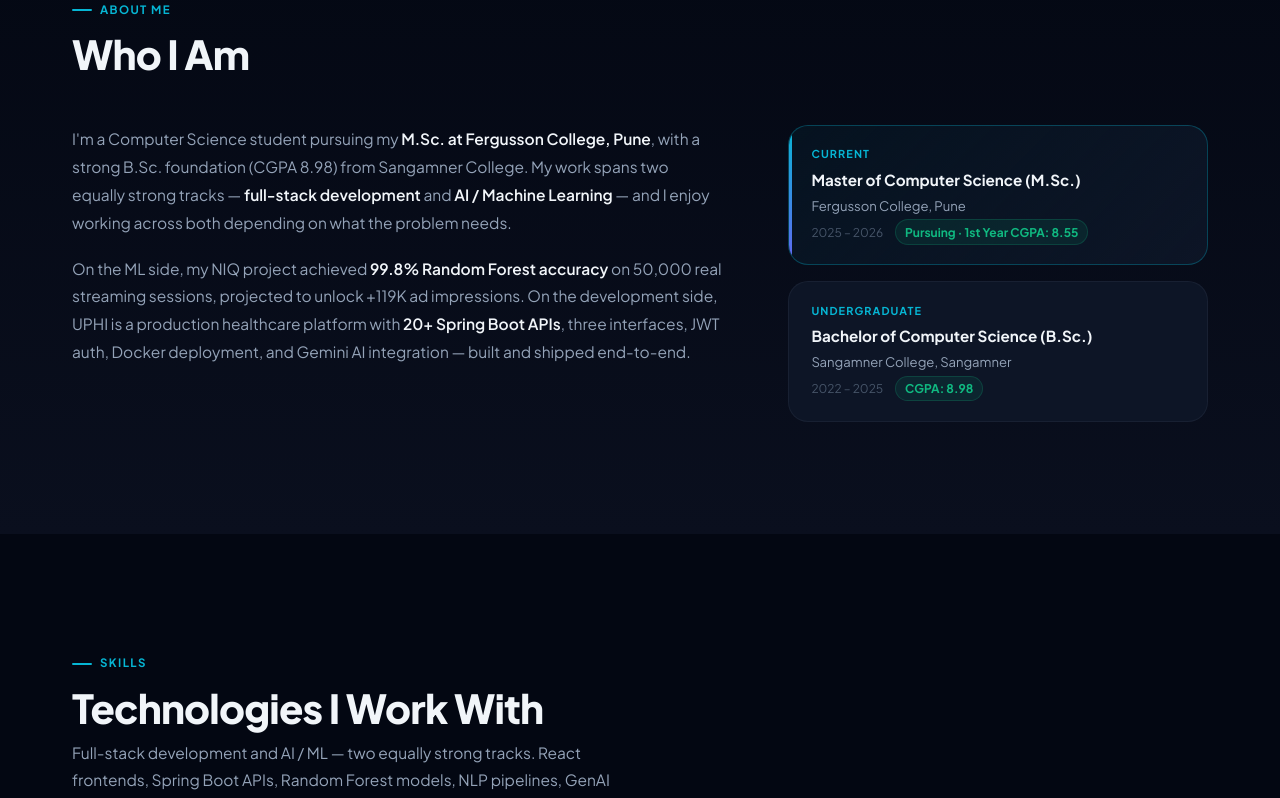
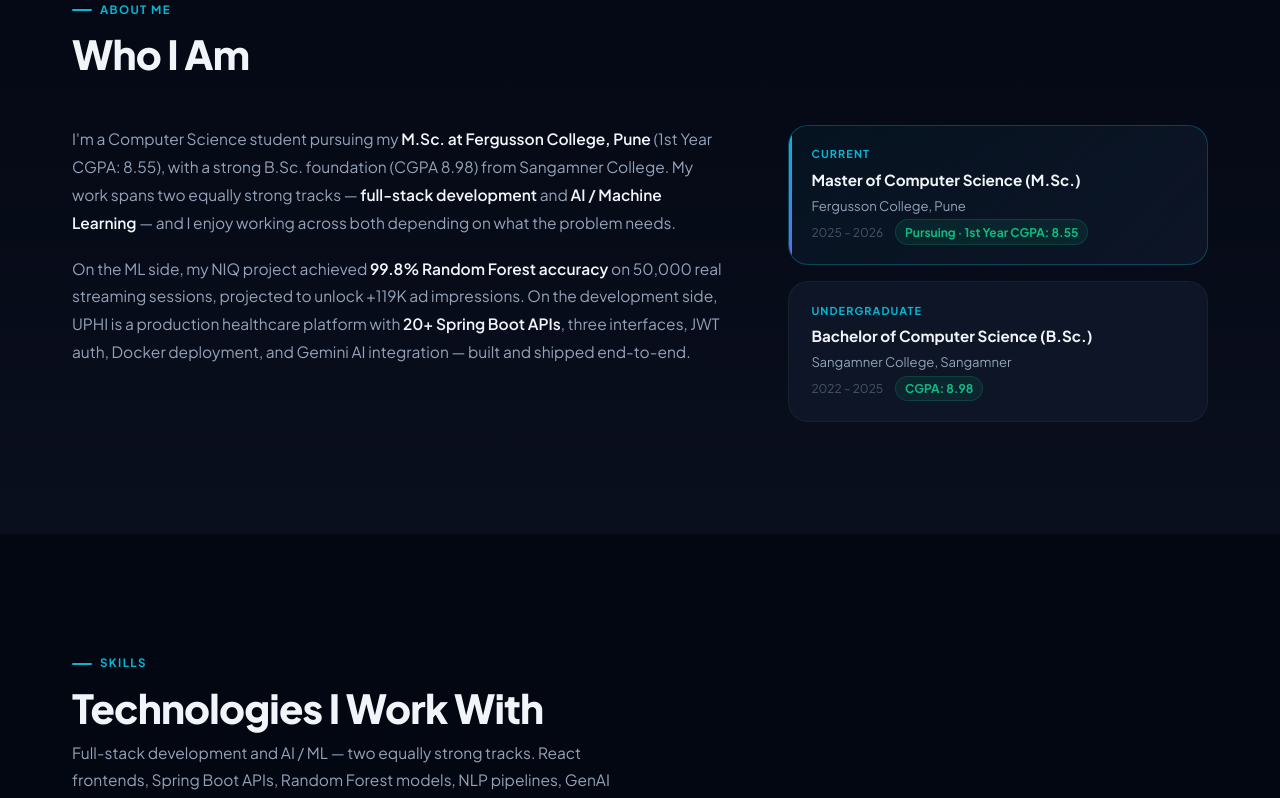
Before and after one commit to MayurThorat0318/Portfolio, a React (Vite) app: page / in a window 1280 px wide. Shown: the part 920-1718 px from the top of the page. Built offline with nearby package versions, Linux system fonts and the light colour scheme.

Commit message:
final commit

```diff
--- a/src/App.jsx
+++ b/src/App.jsx
@@ -540,7 +540,7 @@ export default function App() {
               <h2 className="sec-heading">Who I Am</h2>
               <div className="about-grid">
                 <div className="about-paras">
-                  <p className="about-para">I&apos;m a Computer Science student pursuing my <strong>M.Sc. at Fergusson College, Pune</strong>, with a strong B.Sc. foundation (CGPA 8.98) from Sangamner College. My work spans two equally strong tracks — <strong>full-stack development</strong> and <strong>AI / Machine Learning</strong> — and I enjoy working across both depending on what the problem needs.</p>
+                  <p className="about-para">I&apos;m a Computer Science student pursuing my <strong>M.Sc. at Fergusson College, Pune</strong> (1st Year CGPA: 8.55), with a strong B.Sc. foundation (CGPA 8.98) from Sangamner College. My work spans two equally strong tracks — <strong>full-stack development</strong> and <strong>AI / Machine Learning</strong> — and I enjoy working across both depending on what the problem needs.</p>
                   <p className="about-para">On the ML side, my NIQ project achieved <strong>99.8% Random Forest accuracy</strong> on 50,000 real streaming sessions, projected to unlock +119K ad impressions. On the development side, UPHI is a production healthcare platform with <strong>20+ Spring Boot APIs</strong>, three interfaces, JWT auth, Docker deployment, and Gemini AI integration — built and shipped end-to-end.</p>
                 </div>
                 <div>
@@ -870,7 +870,7 @@ export default function App() {
               >
                 <div className="resume-icon">📄</div>
                 <h3 className="resume-cta-title">Mayuresh Rajendra Thorat</h3>
-                <p className="resume-cta-desc">Full-Stack Developer &amp; AI / ML Engineer · M.Sc. CS at Fergusson College, Pune · B.Sc. CS CGPA 8.98 · NIQ Analytics Challenge Finalist</p>
+                <p className="resume-cta-desc">Full-Stack Developer &amp; AI / ML Engineer · M.Sc. CS at Fergusson College, Pune (1st Yr CGPA: 8.55) · B.Sc. CS CGPA 8.98 · NIQ Analytics Challenge Finalist</p>
                 <div className="resume-btn-row">
                   <button className="btn-primary" onClick={() => setShowResume(true)}>
                     <IconExternal /> View Resume
```
